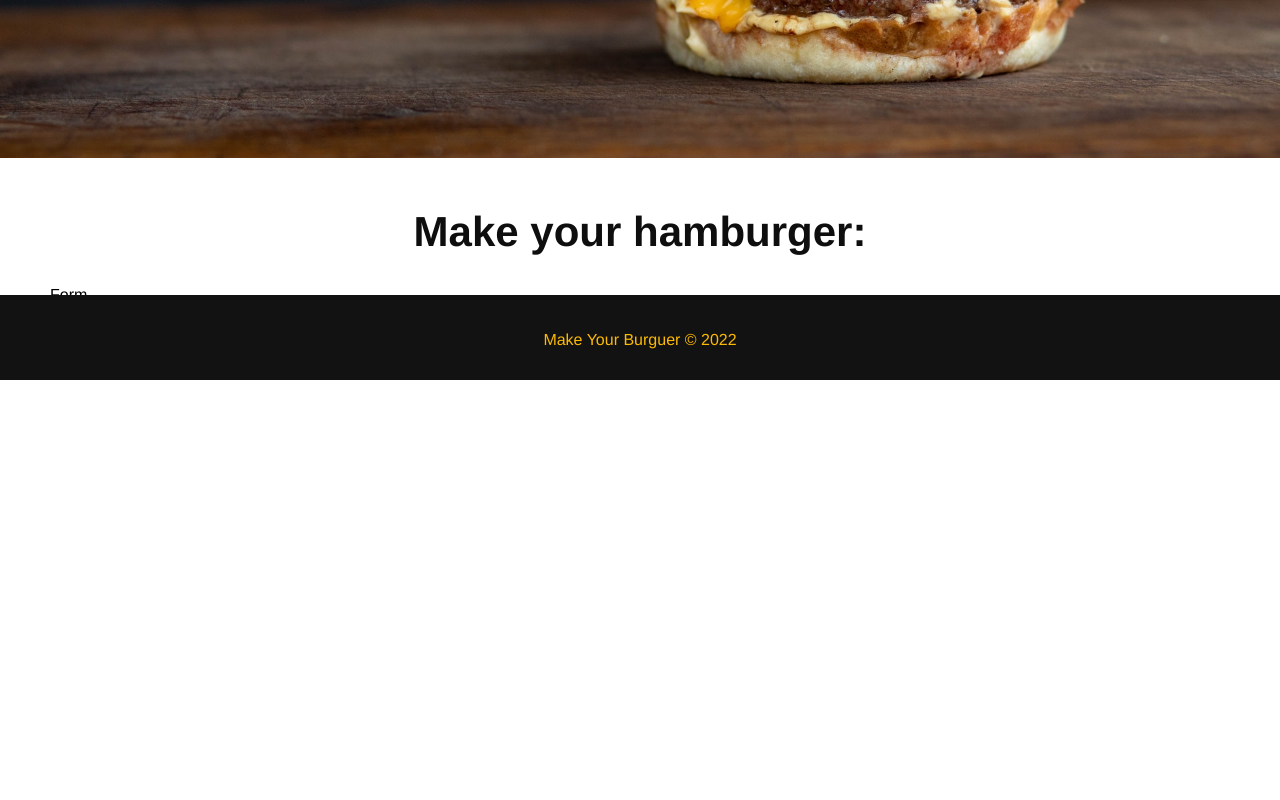
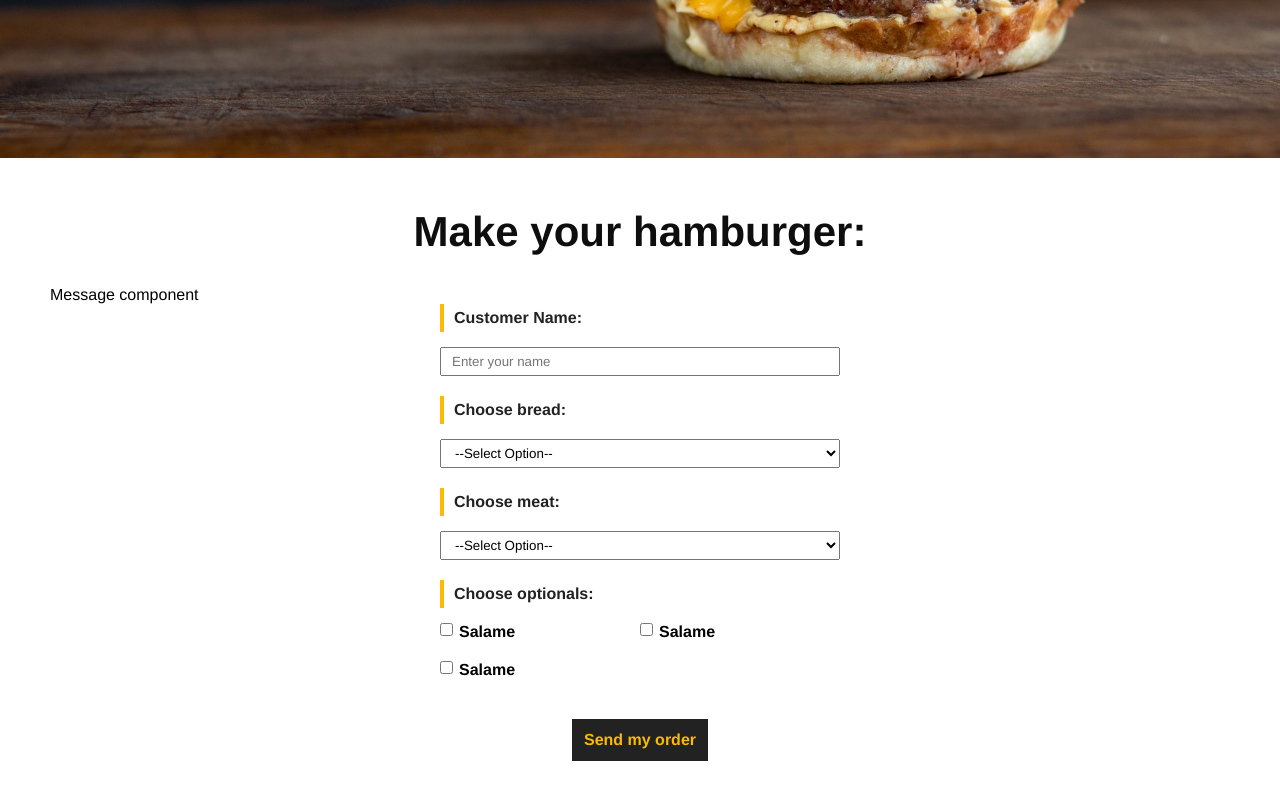
Before and after one commit to joaoflaviosantos/vue3-study, a Vue app in the folder vue3-vite-project/: page / in a window 1280 px wide. Shown: the part 420-1220 px from the top of the page. Before the commit the page ends 928 px from the top, so only its background shows below. Built offline with nearby package versions, Linux system fonts and the light colour scheme.

Commit message:
feat: Implementing BurgerFormComponent in HomeView

```diff
--- a/vue3-vite-project/src/App.vue
+++ b/vue3-vite-project/src/App.vue
@@ -1,18 +1,18 @@
 <template>
   <NavbarComponent :logo="logo_src" :alt="app_name" />
   <router-view> </router-view>
-  <FooterComponent />
+  <!--<FooterComponent />-->
 </template>
 
 <script>
 import NavbarComponent from "./components/NavbarComponent.vue";
-import FooterComponent from "./components/FooterComponent.vue";
+//import FooterComponent from "./components/FooterComponent.vue";
 
 export default {
   name: "App",
   components: {
     NavbarComponent,
-    FooterComponent,
+    //FooterComponent,
   },
   data() {
     return {
--- /dev/null
+++ b/vue3-vite-project/src/components/BurgerFormComponent.vue
@@ -0,0 +1,148 @@
+<template>
+  <div>
+    <p>Message component</p>
+    <div>
+      <form id="burguer-form">
+        <div class="input-container">
+          <label for="name">Customer Name:</label>
+          <input
+            type="text"
+            name="name"
+            id="name"
+            v-model="name"
+            placeholder="Enter your name"
+          />
+        </div>
+        <div class="input-container">
+          <label for="bread">Choose bread:</label>
+          <select name="bread" id="bread" v-model="bread">
+            <option value="">--Select Option--</option>
+            <option value="integral">integral</option>
+          </select>
+        </div>
+        <div class="input-container">
+          <label for="meat">Choose meat:</label>
+          <select name="meat" id="meat" v-model="meat">
+            <option value="">--Select Option--</option>
+            <option value="integral">integral</option>
+          </select>
+        </div>
+        <div id="optionals-container" class="input-container">
+          <label id="optionals-title" for="optionals">Choose optionals:</label>
+          <div class="checkbox-container">
+            <input
+              type="checkbox"
+              name="optionals"
+              v-model="optionals"
+              value="salame"
+            />
+            <span>Salame</span>
+          </div>
+          <div class="checkbox-container">
+            <input
+              type="checkbox"
+              name="optionals"
+              v-model="optionals"
+              value="salame"
+            />
+            <span>Salame</span>
+          </div>
+          <div class="checkbox-container">
+            <input
+              type="checkbox"
+              name="optionals"
+              v-model="optionals"
+              value="salame"
+            />
+            <span>Salame</span>
+          </div>
+        </div>
+        <div class="input-container">
+          <input type="submit" class="submit-btn" value="Send my order" />
+        </div>
+      </form>
+    </div>
+  </div>
+</template>
+
+<script>
+export default {
+  name: "BurgerFormComponent",
+  data() {
+    return {
+      name: "",
+      bread: "",
+      meat: "",
+    };
+  },
+};
+</script>
+
+<style scoped>
+#burguer-form {
+  max-width: 400px;
+  margin: 0 auto;
+}
+
+.input-container {
+  display: flex;
+  flex-direction: column;
+  margin-bottom: 20px;
+}
+
+label {
+  font-weight: bold;
+  margin-bottom: 15px;
+  color: #222;
+  padding: 5px 10px;
+  border-left: 4px solid #fcba03;
+}
+
+input,
+select {
+  padding: 5px 10px;
+  width: 350;
+}
+
+#optionals-container {
+  flex-direction: row;
+  flex-wrap: wrap;
+}
+
+#optionals-title {
+  width: 100%;
+}
+.checkbox-container {
+  display: flex;
+  align-items: flex-start;
+  width: 50%;
+  margin-bottom: 20px;
+}
+
+.checkbox-container span,
+.checkbox-container input {
+  width: auto;
+}
+
+.checkbox-container span {
+  margin-left: 6px;
+  font-weight: bold;
+}
+
+.submit-btn {
+  background-color: #222;
+  color: #fcba03;
+  font-weight: bold;
+  border: 2px solid #222;
+  padding: 10px;
+  font-size: 16px;
+  margin: 0 auto;
+  cursor: pointer;
+  transition: 0.5s;
+}
+
+.submit-btn:hover {
+  background-color: transparent;
+  color: #222;
+}
+</style>
--- a/vue3-vite-project/src/views/HomeView.vue
+++ b/vue3-vite-project/src/views/HomeView.vue
@@ -2,16 +2,18 @@
   <BannerComponent />
   <div class="main-container">
     <h1>Make your hamburger:</h1>
-    <p>Form</p>
+    <BurgerFormComponent />
   </div>
 </template>
 
 <script>
 import BannerComponent from "../components/BannerComponent.vue";
+import BurgerFormComponent from "../components/BurgerFormComponent.vue";
 
 export default {
   components: {
     BannerComponent,
+    BurgerFormComponent,
   },
 };
 </script>
```
